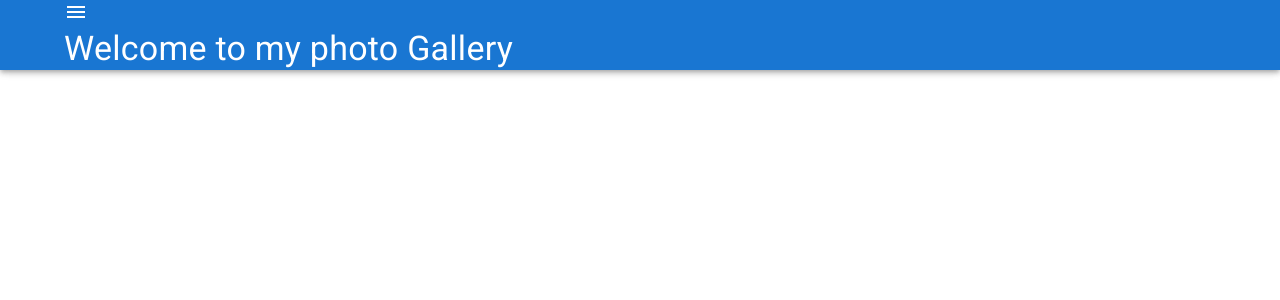
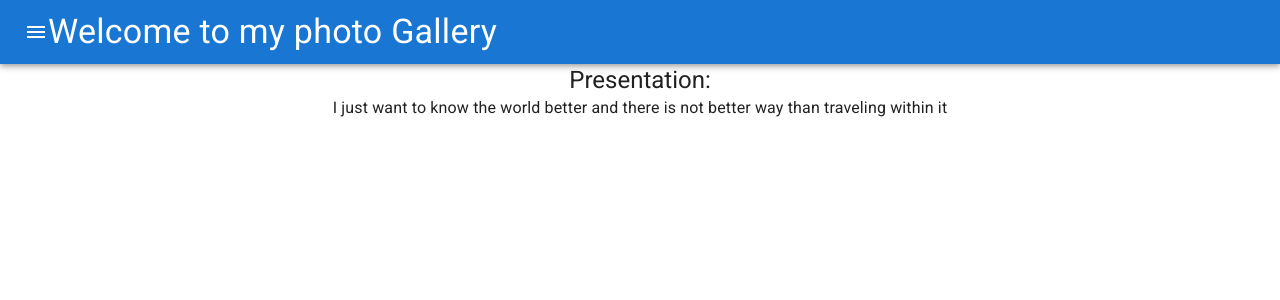
Before and after one commit to JorgeKerilima19/photogallery, a React (Vite) app: page / in a window 1280 px wide. Shown: the top 300 px of the page. Built offline with nearby package versions, Linux system fonts and the light colour scheme.

Commit message:
better understaning of the framework

```diff
--- a/src/App.tsx
+++ b/src/App.tsx
@@ -1,23 +1,39 @@
 import React from "react";
 
-import AppBar from '@mui/material/AppBar';
-import MenuIcon from '@mui/icons-material/Menu';
-import Typography from '@mui/material/Typography';
-import Container from '@mui/material/Container';
+import {
+  Typography,
+  AppBar,
+  Toolbar,
+  Container,
+  CssBaseline,
+} from "@mui/material";
+import MenuIcon from "@mui/icons-material/Menu";
 
 const App = () => {
   return (
     <>
-      <AppBar position="fixed" color="primary">
+      <CssBaseline />
+      <AppBar position="relative" color="primary">
+        <Toolbar>
+          <MenuIcon
+            onClick={() => {
+              console.log("object");
+            }}
+          />
+          <Typography variant="h4">Welcome to my photo Gallery</Typography>
+        </Toolbar>
+      </AppBar>
+      <main>
         <Container>
-          <MenuIcon onClick={()=>{
-            console.log("object");
-          }}/>
-          <Typography variant="h4">Welcome to my photo Gallery</Typography>
+          <Typography variant="h5" align="center">
+            Presentation:
+          </Typography>
+          <Typography variant="body1" align="center">
+            I just want to know the world better and there is not better way
+            than traveling within it
+          </Typography>
         </Container>
-
-
-      </AppBar>
+      </main>
     </>
   );
 };
```
